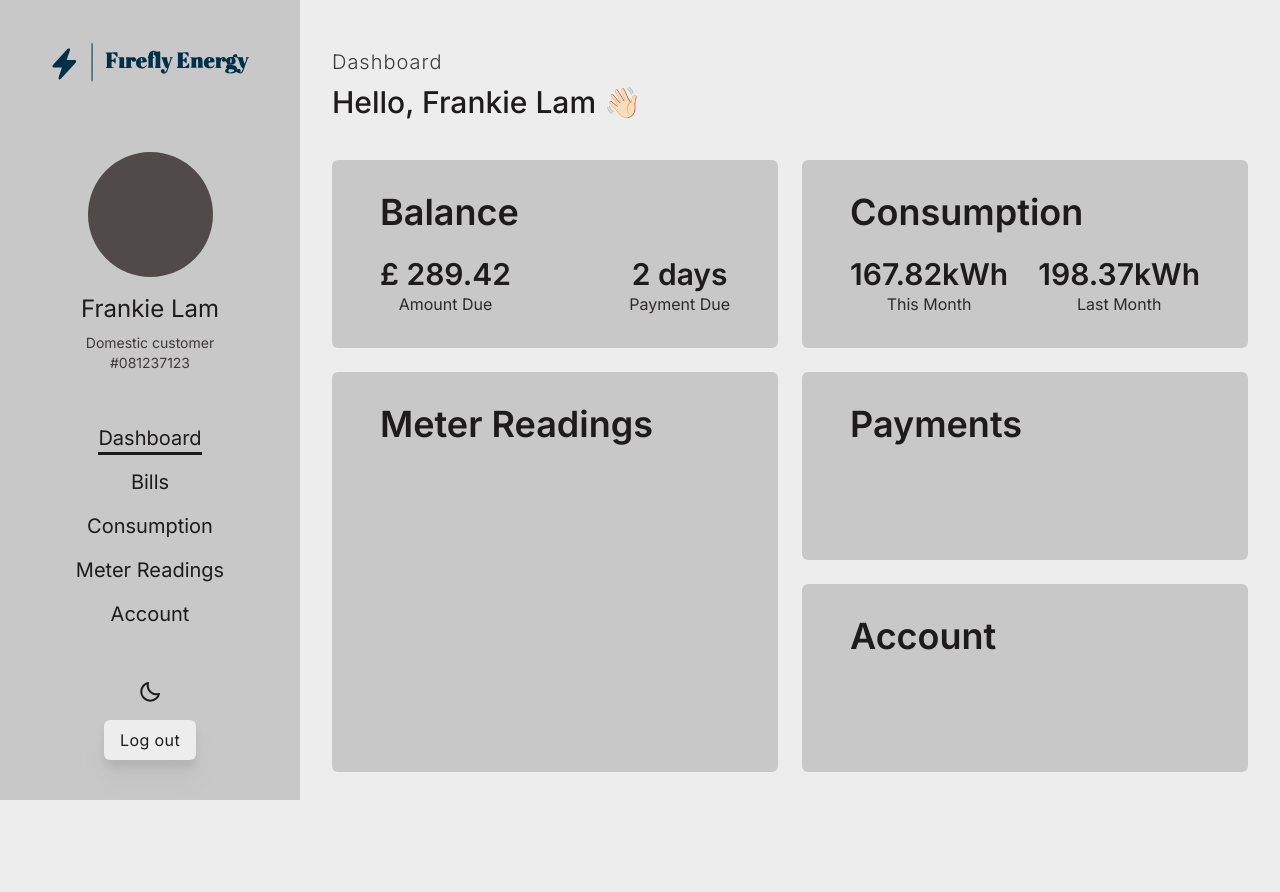
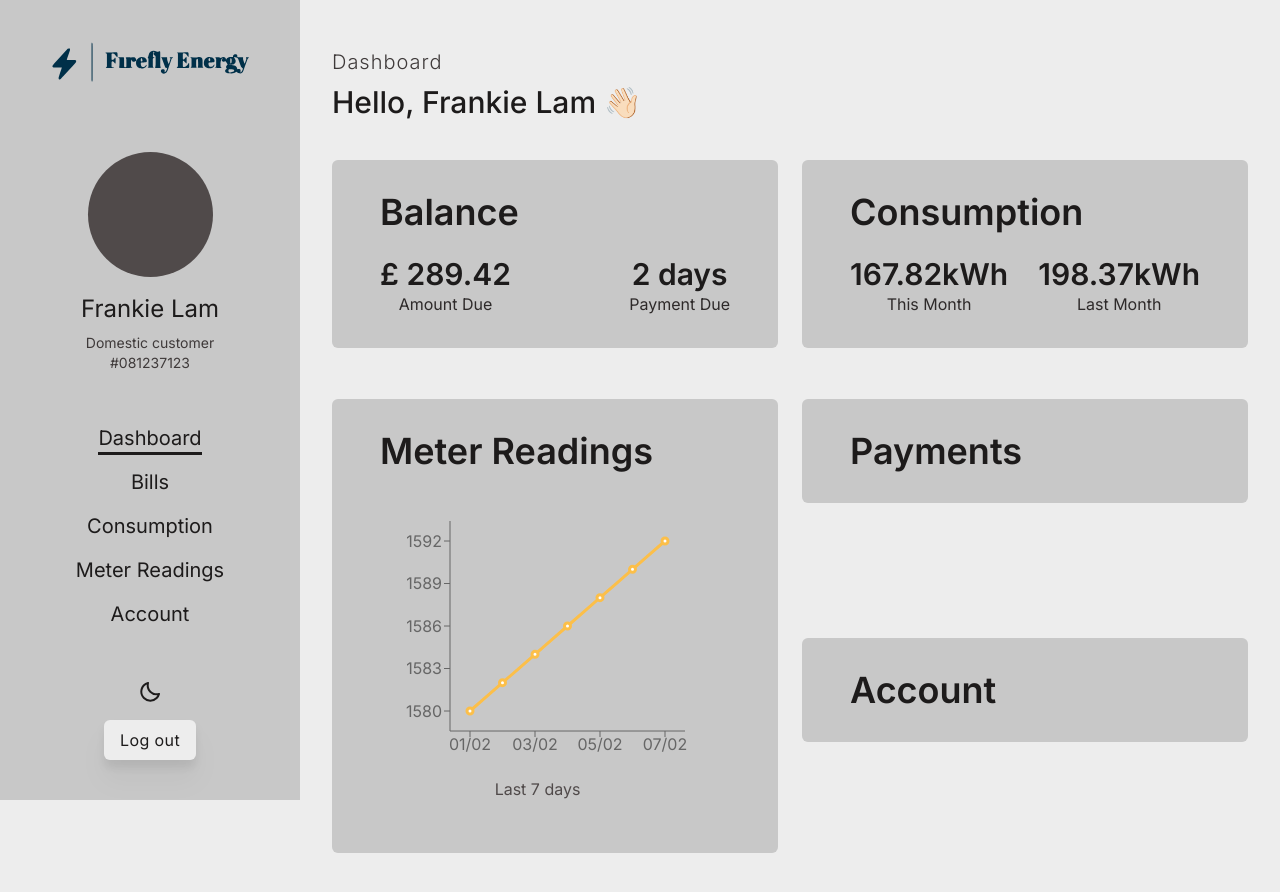
Before and after one commit to frankiecflam/firefly-energy, a Next.js app: page / in a window 1280 px wide. Before the commit the page ends 812 px from the top, so only its background shows below. Built offline with nearby package versions, Linux system fonts and the light colour scheme.

Commit message:
finishd dashboardMeterReadings with static data

```diff
--- a/app/page.tsx
+++ b/app/page.tsx
@@ -1,8 +1,23 @@
+import dynamic from "next/dynamic";
 import DashboardBalance from "@/components/dashboard/dashboardBalanceCard";
 import DashboardConsumption from "@/components/dashboard/dashboardConsumptionCard";
-import DashboardMeterReadings from "@/components/dashboard/dashboardMeterReadings";
 import DashboardPayments from "@/components/dashboard/dashboardPayments";
 import DashboardAccount from "@/components/dashboard/dashboardAccount";
+import DashboardCard from "@/components/dashboard/dashboardCard";
+
+const DashboardMeterReadings = dynamic(
+  () => import("@/components/dashboard/dashboardMeterReadings"),
+  {
+    ssr: false,
+    loading: () => (
+      <DashboardCard title="meter readings" className="row-span-2">
+        <div className="mx-auto flex h-[350px] w-[300px] items-center justify-center text-2xl text-black-100 dark:text-white-100">
+          Loading...
+        </div>
+      </DashboardCard>
+    ),
+  }
+);
 
 export const metadata = {
   title: "Firefly Energy - Dashboard",
@@ -13,7 +28,7 @@ export const metadata = {
 export default function Dashboard() {
   return (
     <section className="min-h-[700px]">
-      <header className="flex flex-col items-start">
+      <header className="flex flex-col">
         <h1 className="py-2 text-xl font-light capitalize tracking-wider text-black-200 dark:text-white-200">
           dashboard
         </h1>
@@ -21,7 +36,7 @@ export default function Dashboard() {
           Hello, Frankie Lam 👋🏻
         </p>
       </header>
-      <div className="mt-10 grid grid-rows-3 gap-y-12 lg:grid-cols-2 lg:gap-6">
+      <div className="mt-10 grid gap-y-12 lg:grid-cols-2 lg:grid-rows-3  lg:items-start lg:gap-6">
         <DashboardBalance />
         <DashboardConsumption />
         <DashboardMeterReadings />
--- a/components/dashboard/dashboardMeterReadings.tsx
+++ b/components/dashboard/dashboardMeterReadings.tsx
@@ -1,9 +1,79 @@
+"use client";
+import {
+  LineChart,
+  Line,
+  XAxis,
+  YAxis,
+  ResponsiveContainer,
+  Tooltip,
+  TooltipProps,
+  Legend,
+} from "recharts";
 import DashboardCard from "./dashboardCard";
+
+const FAKE_DATA = Array.from({ length: 7 }, (_, index) => ({
+  date: `${(index + 1).toString().padStart(2, "0")}/02`,
+  reading: 1580 + index * 2,
+}));
+
+function CustomTooltip({
+  active,
+  label,
+  payload,
+}: TooltipProps<number, string>) {
+  if (active && payload && payload.length) {
+    return (
+      <div className="r bg-white-100 p-2 text-sm dark:bg-black-200">
+        <p>Date: {label}</p>
+        <p>Reading: {payload[0].value} </p>
+      </div>
+    );
+  }
+
+  return null;
+}
 
 export default function DashboardMeterReadings() {
   return (
     <DashboardCard title="meter readings" className="row-span-2">
-      <h1></h1>
+      <ResponsiveContainer width="90%" height={350}>
+        <LineChart
+          data={FAKE_DATA}
+          margin={{ top: 50, bottom: 50, left: 10, right: 10 }}
+        >
+          <Line
+            type="monotone"
+            dataKey="reading"
+            stroke="#fcbf49"
+            strokeWidth={3}
+          />
+          <XAxis
+            dataKey="date"
+            padding={{
+              left: 20,
+              right: 20,
+            }}
+          />
+          <YAxis
+            type={"number"}
+            domain={["dataMin", "dataMax"]}
+            padding={{
+              top: 20,
+              bottom: 20,
+            }}
+          />
+          <Tooltip content={<CustomTooltip />} />
+          <Legend
+            verticalAlign="bottom"
+            content={() => (
+              <div className="py-4 text-center text-black-300 dark:text-white-300">
+                Last 7 days
+              </div>
+            )}
+            height={10}
+          />
+        </LineChart>
+      </ResponsiveContainer>
     </DashboardCard>
   );
 }
```
